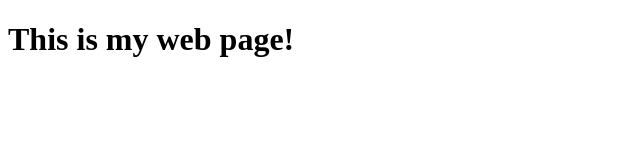
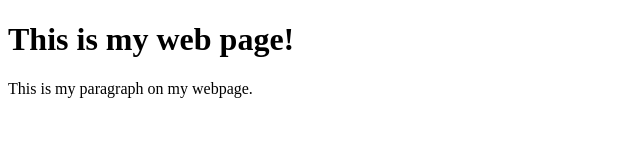
Before and after one commit to stephgandy/stephgandy.github.io, a plain HTML site: page index.html in a window 1280 px wide. Shown: the whole page, without its empty margins (0-640 px from the left). Drawn offline with Linux system fonts and the light colour scheme.

Commit message:
third commit

```diff
--- a/index.html
+++ b/index.html
@@ -5,5 +5,6 @@
     </head>
     <body>
         <h1>This is my web page!</h1>
+        <p>This is my paragraph on my webpage.</p>
     </body>
 </html>
```
